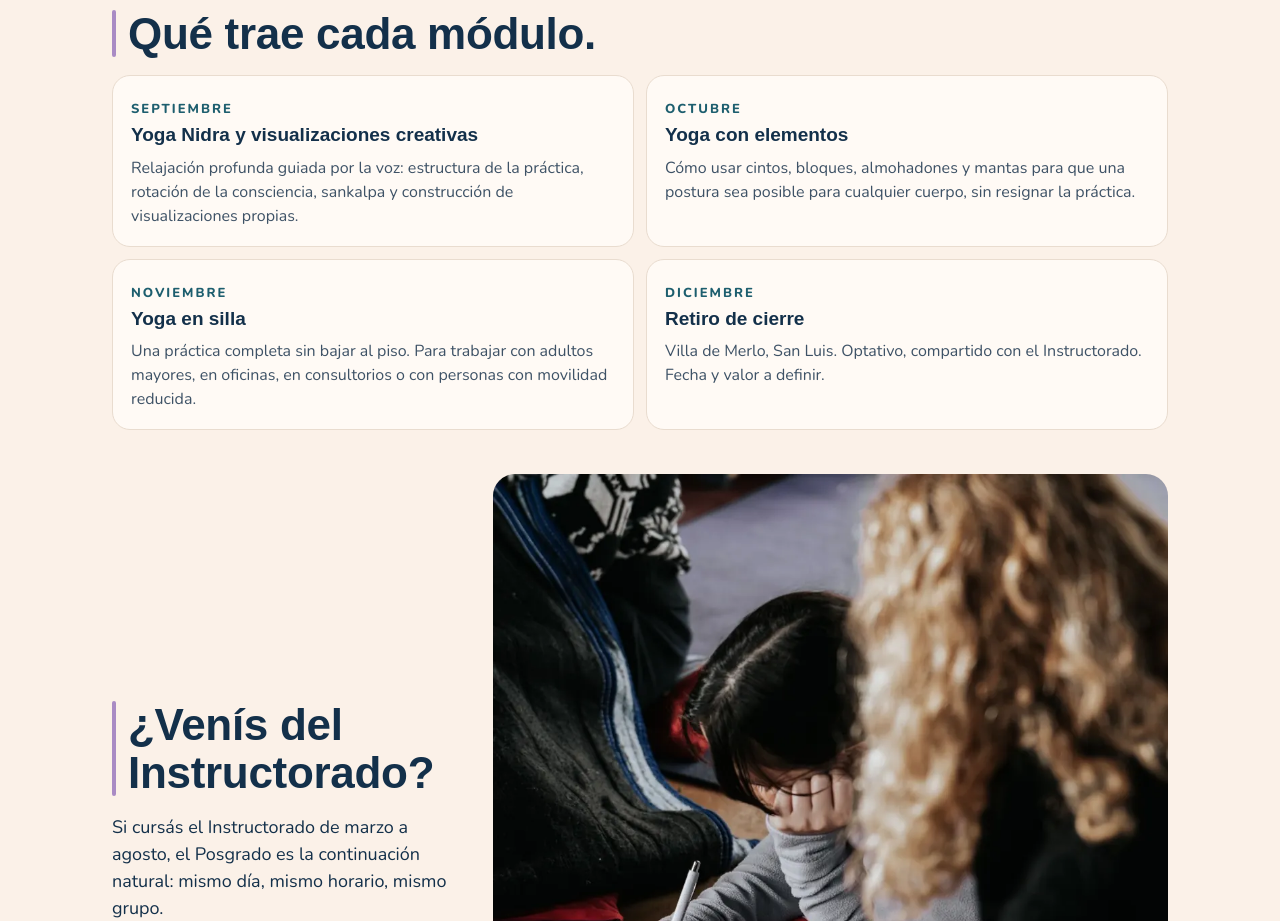
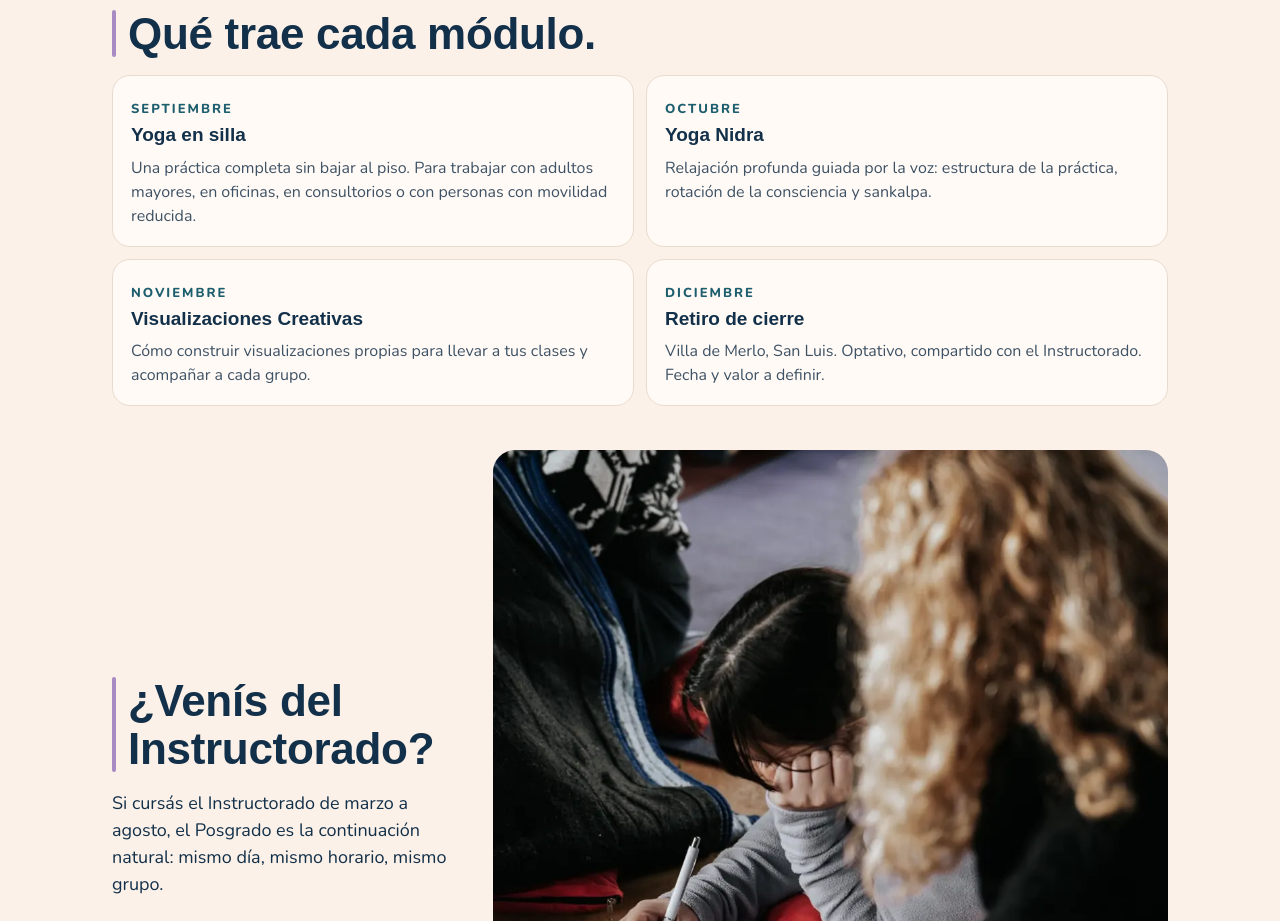
Before and after one commit to calcagnoagustin/pikuyoga, a plain HTML site: page posgrado/index.html in a window 1280 px wide. Shown: the part 1640-2561 px from the top of the page. Drawn offline with nearby package versions, Linux system fonts and the light colour scheme.

Commit message:
assets: posgrado/index.html

```diff
--- a/posgrado/index.html
+++ b/posgrado/index.html
@@ -338,9 +338,9 @@ a{color:inherit}
 <p class="chico" style="text-align:left" data-e="30">Un tema por mes. Todas las clases quedan grabadas, con acceso de por vida.</p></div></section>
 
 <section class="sec" style="padding-top:0" data-b="10"><div class="wrap"><h2 class="h2" data-e="31">Qué trae cada módulo.</h2><div class="duo">
-<div class="caja"><span class="k" data-e="32">Septiembre</span><h3 data-e="33">Yoga Nidra y visualizaciones creativas</h3><p data-e="34">Relajación profunda guiada por la voz: estructura de la práctica, rotación de la consciencia, sankalpa y construcción de visualizaciones propias.</p></div>
-<div class="caja"><span class="k" data-e="35">Octubre</span><h3 data-e="36">Yoga con elementos</h3><p data-e="37">Cómo usar cintos, bloques, almohadones y mantas para que una postura sea posible para cualquier cuerpo, sin resignar la práctica.</p></div>
-<div class="caja"><span class="k" data-e="38">Noviembre</span><h3 data-e="39">Yoga en silla</h3><p data-e="40">Una práctica completa sin bajar al piso. Para trabajar con adultos mayores, en oficinas, en consultorios o con personas con movilidad reducida.</p></div>
+<div class="caja"><span class="k" data-e="32">Septiembre</span><h3 data-e="33">Yoga en silla</h3><p data-e="34">Una práctica completa sin bajar al piso. Para trabajar con adultos mayores, en oficinas, en consultorios o con personas con movilidad reducida.</p></div>
+<div class="caja"><span class="k" data-e="35">Octubre</span><h3 data-e="36">Yoga Nidra</h3><p data-e="37">Relajación profunda guiada por la voz: estructura de la práctica, rotación de la consciencia y sankalpa.</p></div>
+<div class="caja"><span class="k" data-e="38">Noviembre</span><h3 data-e="39">Visualizaciones Creativas</h3><p data-e="40">Cómo construir visualizaciones propias para llevar a tus clases y acompañar a cada grupo.</p></div>
 <div class="caja"><span class="k" data-e="41">Diciembre</span><h3 data-e="42">Retiro de cierre</h3><p data-e="43">Villa de Merlo, San Luis. Optativo, compartido con el Instructorado. Fecha y valor a definir.</p></div>
 </div></div></section>
 
```
